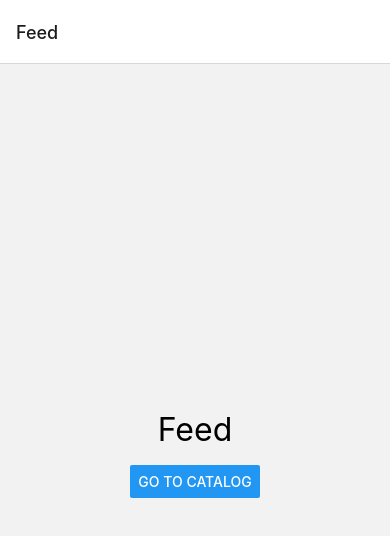
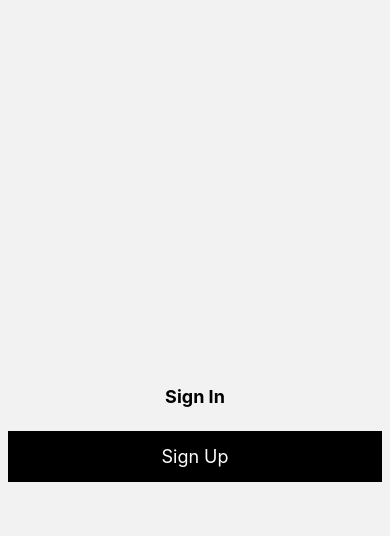
Before and after one commit to ph662/reactCodeAcademy, a React Native app: screen / in a window 390 px wide. Shown: the top 536 px of the page. Built offline with nearby package versions, Linux system fonts and the light colour scheme.

Commit message:
Woofstagram-navigation

```diff
--- a/App.js
+++ b/App.js
@@ -1,41 +1,88 @@
-import React from 'react';
-import { StyleSheet, Text, View, Button } from 'react-native';
-import { NavigationContainer, useNavigation } from '@react-navigation/native';
+
+import * as React from 'react';
+import { StyleSheet, Button, View, Text, TouchableOpacity } from 'react-native';
+import {NavigationContainer, useNavigation} from '@react-navigation/native';
 import { createStackNavigator } from '@react-navigation/stack';
+import { createBottomTabNavigator } from '@react-navigation/bottom-tabs';
 
-const FeedScreen = () => {
 
-  const navigation = useNavigation();
+//Nav Button Component
+const NavButton = ({screenName}) => {
+  const nav = useNavigation();
+  return (
+    <TouchableOpacity onPress={() => {nav.navigate(screenName)}} style={styles.button} >
+        <Text style={styles.buttonText}>{screenName}</Text>
+    </TouchableOpacity>
+  )
+}
 
-  return (
-    <View style={styles.layout}>
-      <Text style={styles.title}>Feed</Text>
-      <Button
-       title="Go to catalog"
-        onPress={() => navigation.navigate('Catalog')}
-      />
-    </View>
-  );
-};
-
-const CatalogScreen = () => (
+// --- Main screens ---
+const HomeScreen = () => (
   <View style={styles.layout}>
-    <Text style={styles.title}>Catalog</Text>
+    <Text style={styles.title}>Home</Text>
   </View>
 );
 
+const FeedScreen = () => (
+  <View style={styles.layout}>
+    <Text style={styles.title}>Feed</Text>
+  </View>
+);
+
+const OverviewScreen = () => (
+  <View style={styles.layout}>
+    <Text style={styles.title}>Overview</Text>
+  </View>
+);
+
+const AccountScreen = () => (
+  <View style={styles.layout}>
+    <SignInScreen/>
+  </View>
+);
+
+// --- Login Screens ---
+const SignInScreen = () => (
+  <View style={styles.layout}>
+    <Text style={styles.title}>Sign In</Text>
+    <NavButton screenName="Sign Up"/>
+  </View>
+);
+
+const SignUpScreen = () => (
+  <View style={styles.layout}>
+    <Text style={styles.title}>Sign Up</Text>
+    <NavButton screenName="Main"/>
+  </View>
+);
+
+// --- App ---
+
+//Tab Navigation
+const Tab = createBottomTabNavigator();
+export const MainNavigator = () => (
+  <Tab.Navigator>
+    <Tab.Screen name="Home" component={HomeScreen} />
+    <Tab.Screen name="Overview" component={OverviewScreen} />
+    <Tab.Screen name="Feed" component={FeedScreen} />
+    <Tab.Screen name="Account" component={AccountScreen} />
+  </Tab.Navigator>
+);
+
+//Stack Navigation
 const Stack = createStackNavigator();
-
-export const AppNavigator = () => (
-  <Stack.Navigator>
-    <Stack.Screen name="Feed" component={FeedScreen} />
-    <Stack.Screen name="Catalog" component={CatalogScreen} />
+export const ProfileNavigator = () => (
+  <Stack.Navigator  >
+    <Stack.Screen name="Sign In" component={SignInScreen} options={{headerShown: false}} />
+    <Stack.Screen name="Sign Up" component={SignUpScreen} options={{headerShown: false}} />
+    <Stack.Screen name="Main" component={MainNavigator} options={{headerShown: false}}/>
   </Stack.Navigator>
 );
 
+
 const App = () => (
-  <NavigationContainer>
-    <AppNavigator />
+   <NavigationContainer>
+    <ProfileNavigator />
   </NavigationContainer>
 );
 
@@ -45,10 +92,21 @@ const styles = StyleSheet.create({
   layout: {
     flex: 1,
     justifyContent: 'center',
-    alignItems: 'center',
+    padding: 8,
   },
   title: {
-    fontSize: 32,
-    marginBottom: 16,
+    margin: 24,
+    fontSize: 18,
+    fontWeight: 'bold',
+    textAlign: 'center',
   },
+  button: {
+    padding: 15,
+    backgroundColor: 'black',
+  },
+  buttonText: {
+    color: 'white',
+    textAlign: 'center',
+    fontSize: 18
+  }
 });
```
